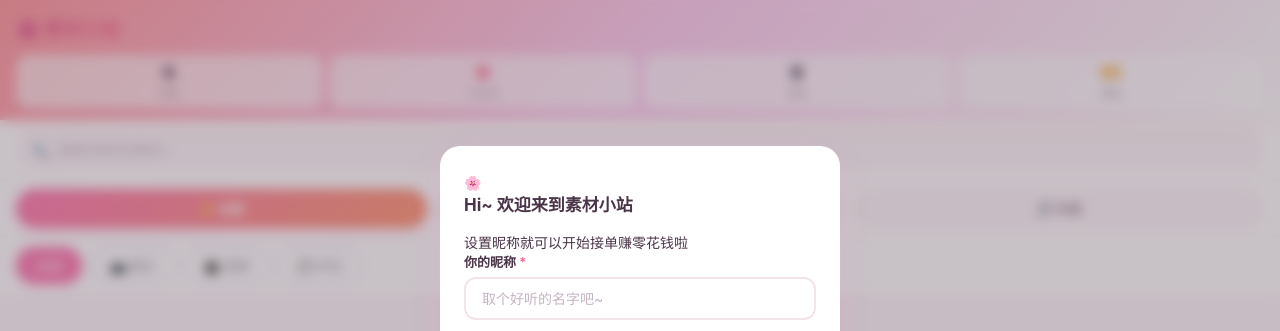
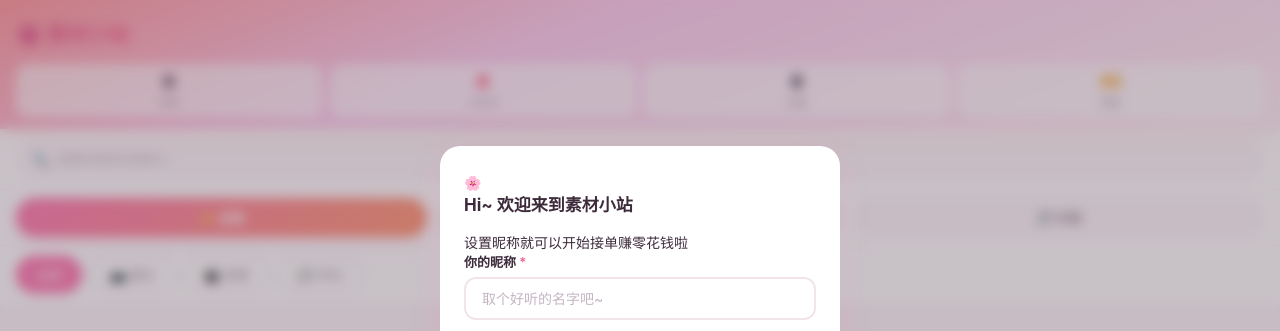
Before and after one commit to 815378710-rgb/sucaiku, a website: page public/index.html in a window 1280 px wide. Shown: the top 331 px of the page. Drawn offline with Linux system fonts and the light colour scheme; no server answers.

Commit message:
ui: 精致少女风 v2.2 - CSS变量优化、阴影层次、字体升级、header美化

```diff
--- a/public/css/style.css
+++ b/public/css/style.css
@@ -1,42 +1,45 @@
 /* ============================================
-   素材兼职平台 v2.1 — 可爱少女风
+   素材兼职平台 v2.2 — 精致少女风
    ============================================ */
 
 :root {
   /* 🌸 主色系：樱花粉 + 珊瑚橘 */
-  --primary: #ff7eb3;
-  --primary-dark: #e56a9a;
-  --primary-light: #fff0f5;
+  --primary: #FF7EB3;
+  --primary-dark: #E56A9A;
+  --primary-light: #FFF0F5;
   --primary-glow: rgba(255,126,179,0.25);
 
-  --accent: #ff9a76;
-  --accent-light: #fff4ef;
+  --accent: #FF9A76;
+  --accent-light: #FFF4EF;
 
-  --success: #7ec8a0;
-  --success-light: #f0faf4;
-  --danger: #f06292;
-  --danger-light: #fce4ec;
-  --warning: #ffcc80;
-  --warning-dark: #f5a623;
+  --success: #7EC8A0;
+  --success-light: #F0FAF4;
+  --danger: #F06292;
+  --danger-light: #FCE4EC;
+  --warning: #FFCC80;
+  --warning-dark: #F5A623;
 
-  --bg: #fef6f9;
-  --card: #ffffff;
-  --text: #4a3548;
-  --text-sub: #9b8a99;
-  --text-light: #c4b5c2;
-  --border: #f3e4ec;
-  --border-light: #faf0f4;
+  --bg: #FEF6F9;
+  --card: #FFFFFF;
+  --text: #3D2B3B;
+  --text-sub: #9B8A99;
+  --text-light: #C4B5C2;
+  --border: #F3E4EC;
+  --border-light: #FAF0F4;
 
-  --shadow: 0 2px 16px rgba(255,126,179,0.08);
-  --shadow-lg: 0 8px 32px rgba(255,126,179,0.12);
+  --shadow-xs: 0 1px 3px rgba(255,126,179,0.06);
+  --shadow: 0 2px 12px rgba(255,126,179,0.08);
+  --shadow-md: 0 4px 20px rgba(255,126,179,0.10);
+  --shadow-lg: 0 8px 32px rgba(255,126,179,0.14);
+  --shadow-xl: 0 16px 48px rgba(255,126,179,0.18);
   --radius: 16px;
   --radius-sm: 12px;
   --radius-xs: 8px;
 
-  --xiaohongshu: #fe2c55;
+  --xiaohongshu: #FE2C55;
   --douyin: #161823;
 
-  --font: -apple-system, BlinkMacSystemFont, "Segoe UI", "PingFang SC", "Hiragino Sans GB", "Microsoft YaHei", sans-serif;
+  --font: -apple-system, BlinkMacSystemFont, "SF Pro Display", "PingFang SC", "Hiragino Sans GB", "Microsoft YaHei", sans-serif;
 }
 
 * { margin:0; padding:0; box-sizing:border-box; -webkit-tap-highlight-color:transparent; }
@@ -207,19 +210,20 @@ html, body {
 /* ============ Header ============ */
 .header-cute {
   position: sticky; top: 0; z-index: 100;
-  background: linear-gradient(135deg, #ff9a9e 0%, #fecfef 50%, #fdfcfb 100%);
+  background: linear-gradient(160deg, #FF9A9E 0%, #FECFEF 40%, #FFF0F5 100%);
   color: var(--text);
-  box-shadow: 0 2px 20px rgba(255,154,158,0.2);
+  box-shadow: 0 2px 20px rgba(255,154,158,0.25);
 }
 .header-top {
   display: flex; align-items: center; justify-content: space-between;
-  padding: 14px 16px 6px;
+  padding: 18px 16px 8px;
 }
 .header-title {
-  font-size: 19px; font-weight: 800;
-  background: linear-gradient(135deg, #e56a9a, #ff6b8a);
+  font-size: 21px; font-weight: 800;
+  background: linear-gradient(135deg, #E56A9A, #FF6B8A);
   -webkit-background-clip: text; -webkit-text-fill-color: transparent;
   background-clip: text;
+  letter-spacing: -0.3px;
 }
 .header-user { display: flex; align-items: center; gap: 10px; }
 .user-badge {
@@ -313,11 +317,12 @@ html, body {
   flex: 1; text-align: center; padding: 10px 0;
   border-radius: 50px; font-size: 13px; font-weight: 600;
   color: var(--text-sub); cursor: pointer;
-  transition: all 0.25s; background: var(--bg);
+  transition: all 0.25s cubic-bezier(0.4, 0, 0.2, 1);
+  background: var(--bg);
 }
 .tab-pill.active {
   background: linear-gradient(135deg, var(--primary), var(--accent));
-  color: white; box-shadow: 0 4px 12px var(--primary-glow);
+  color: white; box-shadow: 0 4px 16px var(--primary-glow);
 }
 
 .sub-tabs {
```
